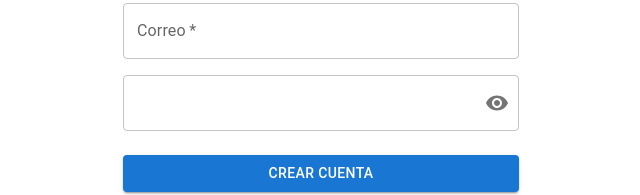
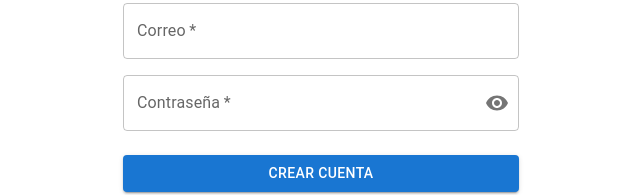
Before and after one commit to AylinAld-G/steam, a React (Vite) app: page /users/auth in a window 1280 px wide. Shown: the part 245-440 px from the top of the page, without its empty margins (319-959 px from the left). Built offline with nearby package versions, Linux system fonts and the light colour scheme; no server answers.

Commit message:
Update password field

```diff
--- a/src/auth/pages/SignUp.jsx
+++ b/src/auth/pages/SignUp.jsx
@@ -1,5 +1,5 @@
 import * as React from 'react';
-import {Avatar,Button,CssBaseline,TextField,Grid,Box,Typography,Container, OutlinedInput, InputLabel, InputAdornment, IconButton} from '@mui/material';
+import {Avatar,Button,CssBaseline,TextField,Grid,Box,Typography,Container, InputAdornment, IconButton} from '@mui/material';
 import LockOutlinedIcon from '@mui/icons-material/LockOutlined';
 import { createTheme, ThemeProvider } from '@mui/material/styles';
 import { Link, Navigate, useNavigate } from "react-router-dom";
@@ -43,6 +43,10 @@ export default function SignUp() {
   const handleClickShowPassword = () => setShowPassword((show) => !show);
 
   const handleMouseDownPassword = (event) => {
+    event.preventDefault();
+  };
+
+  const handleMouseUpPassword = (event) => {
     event.preventDefault();
   };
 
@@ -116,24 +120,26 @@ useEffect(() => {
               </Grid>
 
               <Grid item xs={12}>
-                <InputLabel htmlFor="outlined-adornment-password"></InputLabel>
-                  <OutlinedInput
+                <TextField
                   required
                   id='password'
                   label={t("psswd")}
                   type={showPassword ? 'text' : 'password'}
-                    endAdornment={
+                  InputProps={{
+                    endAdornment: (
                       <InputAdornment position="end">
                         <IconButton
                           aria-label="toggle password visibility"
                           onClick={handleClickShowPassword}
                           onMouseDown={handleMouseDownPassword}
+                          onMouseUp={handleMouseUpPassword}
                           edge="end"
                         >
                           {showPassword ? <VisibilityOff /> : <Visibility />}
                         </IconButton>
                       </InputAdornment>
-                    }
+                    )
+                  }}
                   value={registerPassword}
                   name='registerPassword'
                   fullWidth
```
Lines whose indentation alone changed are shown as unchanged.
